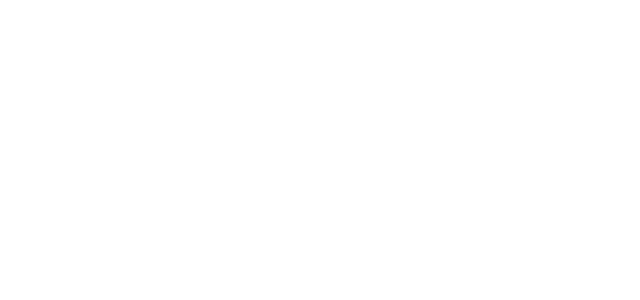
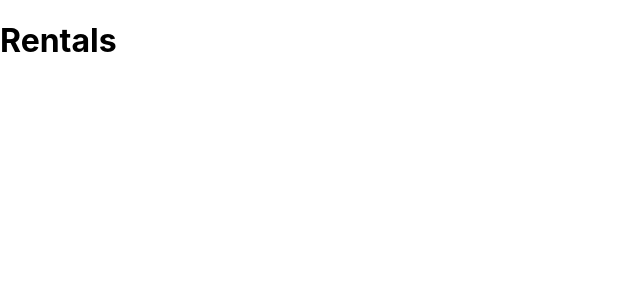
Before and after one commit to Elizabeth-Sorescu/elizabeth-sorescu-rentals-capstone, a React (Create React App) app in the folder elizabeth-sorescu-rentals-client/: page / in a window 1280 px wide. Before the commit this address had no page. Shown: the top 300 px of the page, without its empty margins (0-640 px from the left). Built offline with nearby package versions, Linux system fonts and the light colour scheme.

Commit message:
dev-t7-fe-welcome-page

```diff
--- a/elizabeth-sorescu-rentals-client/package.json
+++ b/elizabeth-sorescu-rentals-client/package.json
@@ -9,7 +9,7 @@
     "react": "^18.2.0",
     "react-dom": "^18.2.0",
     "react-router-dom": "^6.22.3",
-    "react-scripts": "5.0.1",
+    "react-scripts": "^5.0.1",
     "sass": "^1.74.1",
     "web-vitals": "^2.1.4"
   },
--- a/elizabeth-sorescu-rentals-client/src/App.js
+++ b/elizabeth-sorescu-rentals-client/src/App.js
@@ -1,11 +1,13 @@
-import { BrowserRouter, Routes, Route } from "react-router-dom";
+// import { BrowserRouter, Routes, Route } from "react-router-dom";
 import "./App.scss";
+// import Welcome from "./components/Welcome/Welcome";
 
 function App() {
   return (
     <>
-      <BrowserRouter>
-        <Routes>
+      <h1>Rentals</h1>
+      {/* <BrowserRouter>
+        <Routes> */}
       {/* Routes for welcomepage */}
       {/* <Route path="/" element={<Welcome />} /> */}
 
@@ -24,8 +26,8 @@
 
       {/* Route for other path */}
       {/* <Route path="/*" element={<OtherRoutes />} /> */}
-        </Routes>
-      </BrowserRouter>
+      {/* </Routes>
+      </BrowserRouter> */}
     </>
   );
 }
--- /dev/null
+++ b/elizabeth-sorescu-rentals-client/src/components/Welcome/Welcome.js
@@ -0,0 +1,15 @@
+// import logo from "../../assets/logos/rentals-logo.png";
+// import { NavLink } from "react-router-dom";
+import "../Welcome/Welcome.scss";
+
+function Welcome() {
+  return (
+    <div>
+      {/* <h1>Rentals</h1> */}
+
+      {/* <img className="rentals-logo" src={logo} alt="rentals Logo"></img> */}
+    </div>
+  );
+}
+
+export default Welcome;
--- /dev/null
+++ b/elizabeth-sorescu-rentals-client/src/components/Welcome/Welcome.scss
@@ -0,0 +1,8 @@
+@use "../../styles/partials/variables";
+@use "../../styles/partials/mixins";
+
+// .rentals-logo {
+//   border: 1px solid red;
+//   width: 2rem;
+//   height: 2rem;
+// }
```
Also changed, not shown: elizabeth-sorescu-rentals-client/src/styles/partials/_fonts.scss (renamed from elizabeth-sorescu-rentals-client/src/styles/_fonts.scss), elizabeth-sorescu-rentals-client/src/styles/partials/_global.scss (renamed from elizabeth-sorescu-rentals-client/src/styles/_global.scss), elizabeth-sorescu-rentals-client/src/styles/partials/_mixins.scss (renamed from elizabeth-sorescu-rentals-client/src/styles/_mixins.scss), elizabeth-sorescu-rentals-client/src/styles/partials/_variables.scss (renamed from elizabeth-sorescu-rentals-client/src/styles/_variables.scss), 1 other file (tests, documents, lock files or other folders). Lines whose indentation alone changed are shown as unchanged.
